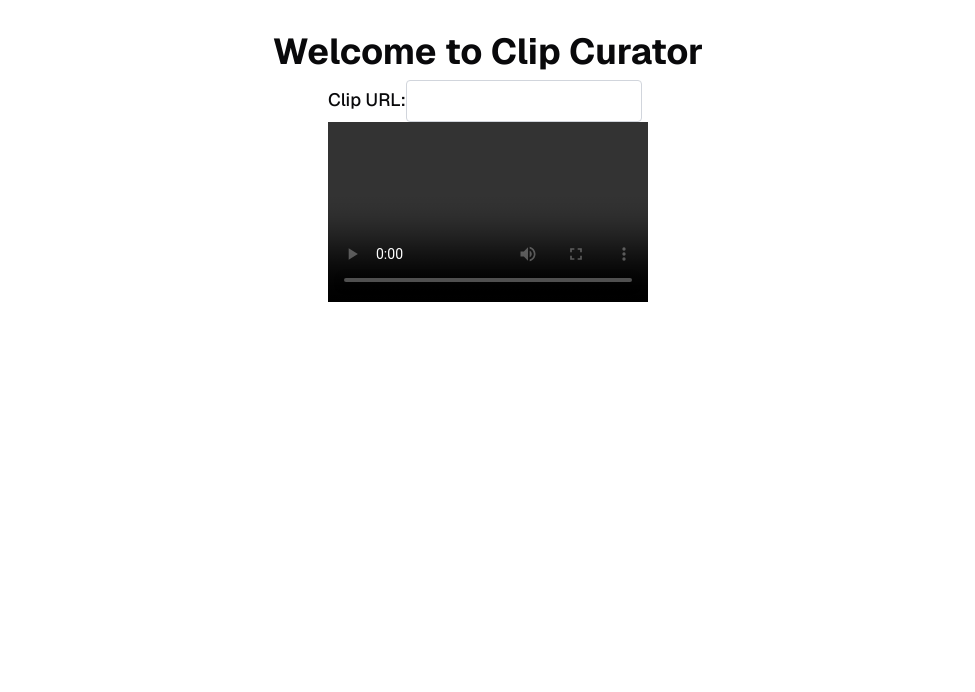
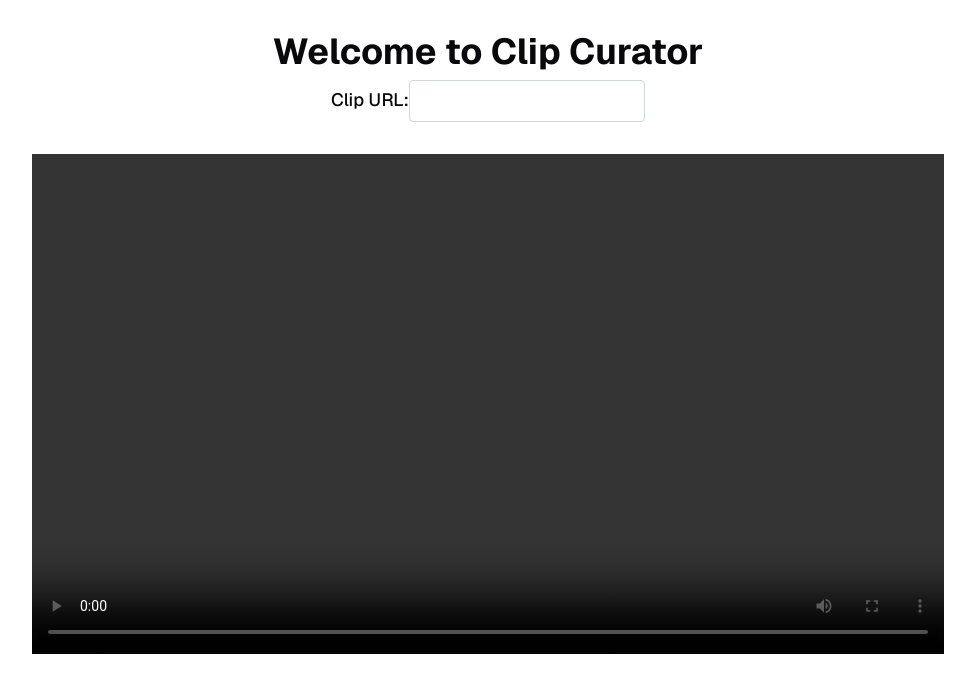
Before and after one commit to Sizimon/oktzy, a Next.js app: page / in a window 1280 px wide. Shown: the top 692 px of the page, without its empty margins (152-1127 px from the left). Built offline with nearby package versions, Linux system fonts and the light colour scheme.

Commit message:
FEAT: Alter layout of video player

```diff
--- a/src/app/page.tsx
+++ b/src/app/page.tsx
@@ -17,6 +17,8 @@
       <div>
         <label htmlFor="clip-url" className="text-lg font-medium">Clip URL:</label>
         <input id="clip-url" value={clipUrl} onChange={handleInputChange} type="text" className="mt-2 p-2 border border-gray-300 rounded" />
+      </div>
+      <div className="mt-8 w-full flex justify-center">
         <VideoDisplay clipUrl={clipUrl} />
       </div>
     </div>
--- a/src/components/VideoDisplay.tsx
+++ b/src/components/VideoDisplay.tsx
@@ -3,8 +3,8 @@
 
 export const VideoDisplay = ({ clipUrl }: { clipUrl: string }) => {
     return (
-        <div className="video-display">
-            <ReactPlayer src={clipUrl} controls className="w-full max-w-2xl" />
+        <div className="w-full flex justify-center">
+            <ReactPlayer src={clipUrl} width="75%" height="500px" controls />
         </div>
     );
 }
```
Also changed, not shown: src/components/NoteDisplay.tsx (added).
